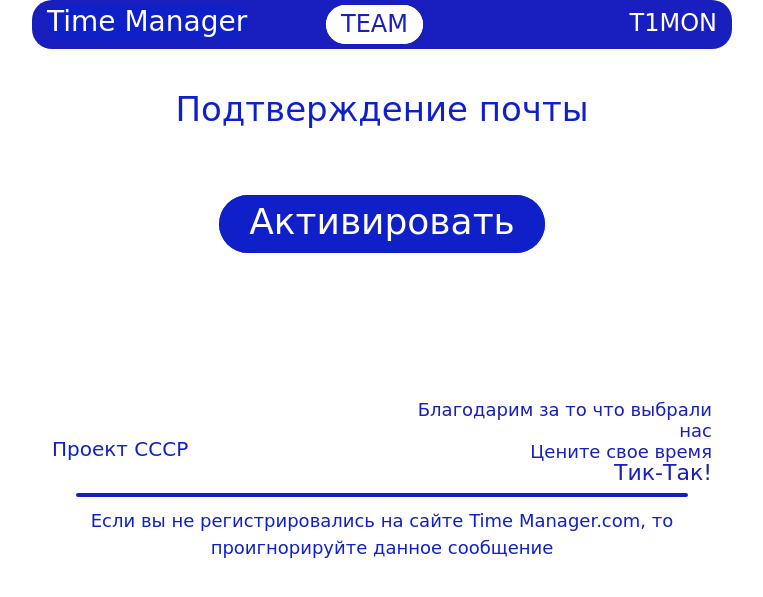
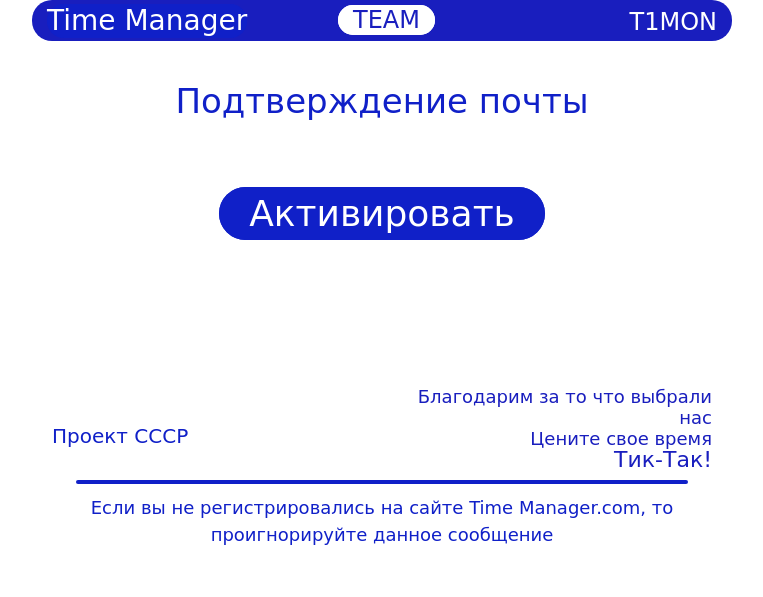
Before and after one commit to Attilene/TimeManager, a Flask app: template templates/mail.html in a window 1280 px wide. Shown: the top 597 px of the page, without its empty margins (258-1021 px from the left). Run offline with Flask 2, Linux system fonts and the light colour scheme; the template is opened without the code that fills it, so the values that code supplies are empty.

Commit message:
Шаблон почты

```diff
--- a/styles/about.css
+++ b/styles/about.css
@@ -31,6 +31,7 @@
     height: 60px;
     justify-self: center;
     border-radius: 30px;
+    mso-margin: 5%
 }
 
 #dev_head:hover {transform: scale(1.05)}
@@ -48,13 +49,13 @@
     padding: 0;
     height: 60px;
     border-radius: 30px;
-    mso-grid-top: 30px;
+    mso-margin: 5%
 }
 
 .card_head:hover {transform: scale(1.1)}
 #developers .card {
     padding: 0 10px 50px 10px;
-    mso-grid-top: 30px;
+    mso-margin: 5%
 }
 #developers .card p {margin: 10px}
 #developers .card p:hover {transform: scale(1.2)}
--- a/templates/mail.html
+++ b/templates/mail.html
@@ -1,5 +1,5 @@
 <!DOCTYPE html PUBLIC "-//W3C//DTD XHTML 1.0 Transitional//EN" "http://www.w3.org/TR/xhtml1/DTD/xhtml1-transitional.dtd">
-<html style="width:100%;font-family:'comic sans ms', 'marker felt-thin', arial, sans-serif;-webkit-text-size-adjust:100%;-ms-text-size-adjust:100%;padding:0;Margin:0;">
+<html style='width:100%;font-family: "Comfortaa", "Comic Sans MS", sans-serif;-webkit-text-size-adjust:100%;-ms-text-size-adjust:100%;padding:0;Margin:0;'>
  <head>
   <meta charset="UTF-8">
   <meta content="width=device-width, initial-scale=1" name="viewport">
@@ -7,6 +7,24 @@
   <meta http-equiv="X-UA-Compatible" content="IE=edge">
   <meta content="telephone=no" name="format-detection">
   <title></title>
+     <!-- Web Font / @font-face : BEGIN -->
+    <!-- NOTE: If web fonts are not required, lines 9 - 26 can be safely removed. -->
+
+    <!-- Desktop Outlook chokes on web font references and defaults to Times New Roman, so we force a safe fallback font. -->
+    <!--[if mso]>
+        <style>
+            * {
+                font-family: "Comfortaa", "Comic Sans MS", sans-serif;
+            }
+        </style>
+    <![endif]-->
+
+    <!-- All other clients get the webfont reference; some will render the font and others will silently fail to the fallbacks. More on that here: http://stylecampaign.com/blog/2015/02/webfont-support-in-email/ -->
+    <!--[if !mso]><!-->
+        <!-- insert web font reference, eg: <link href='https://fonts.googleapis.com/css?family=Roboto:400,700' rel='stylesheet' type='text/css'> -->
+    <!--<![endif]-->
+
+  <!-- Web Font / @font-face : END -->
   <!--[if (mso 16)]>
     <style type="text/css">
     a {text-decoration: none;}
@@ -52,7 +70,7 @@
 }
 </style>
  </head>
- <body style="width:100%;font-family:'comic sans ms', 'marker felt-thin', arial, sans-serif;-webkit-text-size-adjust:100%;-ms-text-size-adjust:100%;padding:0;Margin:0;">
+ <body style="width:100%;font-family: inherit;-webkit-text-size-adjust:100%;-ms-text-size-adjust:100%;padding:0;Margin:0;">
   <span style="display:none !important;font-size:0px;line-height:0;color:#FFFFFF;visibility:hidden;opacity:0;height:0;width:0;mso-hide:all;">СКРЫТЫЙ ТЕКСТ</span>
   <div class="es-wrapper-color" style="background-color:#FFFFFF;">
    <!--[if gte mso 9]>
@@ -68,55 +86,55 @@
           <td align="center" bgcolor="transparent" style="padding:0;Margin:0;background-color:transparent;">
            <table bgcolor="#FFFFFF" class="es-header-body" align="center" cellpadding="0" cellspacing="0" width="700" style="mso-table-lspace:0pt;mso-table-rspace:0pt;border-collapse:collapse;border-spacing:0px;background-color:transparent;">
              <tr style="border-collapse:collapse;">
-              <td style="padding:0;Margin:0;padding-bottom:5px;padding-right:15px;background-color:#191EBE;border-radius:20px;" bgcolor="#191ebe" align="left">
+              <td style="padding:0;Margin:0;padding-bottom:0px;padding-right:15px;background-color:#191EBE;border-radius:20px;" bgcolor="#191ebe" align="left">
                <!--[if mso]><table width="685" cellpadding="0" cellspacing="0"><tr><td width="243" valign="top"><![endif]-->
                <table cellpadding="0" cellspacing="0" class="es-left" align="left" style="mso-table-lspace:0pt;mso-table-rspace:0pt;border-collapse:collapse;border-spacing:0px;float:left;">
                  <tr style="border-collapse:collapse;">
-                  <td width="218" class="es-m-p0r es-m-p20b" align="center" style="padding:0;Margin:0;">
+                  <td width="230" class="es-m-p0r es-m-p20b" align="center" style="padding:0;Margin:0;">
                    <table cellpadding="0" cellspacing="0" width="100%" role="presentation" style="mso-table-lspace:0pt;mso-table-rspace:0pt;border-collapse:collapse;border-spacing:0px;">
                      <tr style="border-collapse:collapse;">
-                      <td align="left" class="es-m-txt-l" style="padding:0;Margin:0;padding-top:5px;padding-left:15px;">
+                      <td align="left" class="es-m-txt-l" style="padding:0;Margin:0;padding-top:4px;padding-left:15px; padding-bottom: 3px">
                        <!--[if mso]><a href="http://127.0.0.1:5000/" target="_blank">
 	<v:roundrect xmlns:v="urn:schemas-microsoft-com:vml" xmlns:w="urn:schemas-microsoft-com:office:word" stripoVmlButton href="http://127.0.0.1:5000/"
                 style="height:58px;v-text-anchor:middle;width:185px;" arcsize="172%" stroke="f" fillcolor="#1020c8">
 		<w:anchorlock></w:anchorlock>
-		<center style='color:#ffffff;font-family:"comic sans ms", "marker felt-thin", arial, sans-serif;font-size:18px;font-weight:400;'>Time Manager</center>
+		<center style='color:#ffffff;font-family:inherit; font-size:18px;font-weight:600;'>Time Manager</center>
 	</v:roundrect></a>
 <![endif]-->
-                       <!--[if !mso]><!-- --><span class="msohide es-button-border" style="border-style:solid;border-color:#2CB543;background:#1020C8;border-width:0px;display:inline-block;border-radius:100px;width:auto;mso-hide:all;"><a href="http://127.0.0.1:5000/" class="es-button" target="_blank" style="mso-style-priority:100 !important;text-decoration:none;-webkit-text-size-adjust:none;-ms-text-size-adjust:none;mso-line-height-rule:exactly;font-size:28px;font-family:'comic sans ms', 'marker felt-thin', arial, sans-serif;color:#FFFFFF;border-style:solid;border-color:#1020C8;border-width:0px;display:inline-block;background:#1020C8;border-radius:100px;font-weight:normal;font-style:normal;line-height:34px;width:auto;text-align:left;">Time Manager</a></span>
+                       <!--[if !mso]><!-- --><span class="msohide es-button-border" style="border-style:solid;border-color:#2CB543;background:#1020C8;border-width:0px;display:inline-block;border-radius:100px;width:auto;mso-hide:all;"><a href="http://127.0.0.1:5000/" class="es-button" target="_blank" style="mso-style-priority:100 !important;text-decoration:none;-webkit-text-size-adjust:none;-ms-text-size-adjust:none;mso-line-height-rule:exactly;font-size:28px;font-family: inherit;color:#FFFFFF;border-style:solid;border-color:#1020C8;border-width:0px;display:inline-block;background:#1020C8;border-radius:100px;font-weight:normal;font-style:normal;line-height:34px;width:auto;text-align:left;">Time Manager</a></span>
                        <!--<![endif]--></td>
                      </tr>
                    </table></td>
                   <td class="es-hidden" width="25" style="padding:0;Margin:0;"></td>
                  </tr>
                </table>
-               <!--[if mso]></td><td width="199" valign="top"><![endif]-->
+               <!--[if mso]></td><td width="223" valign="top"><![endif]-->
                <table cellpadding="0" cellspacing="0" class="es-left" align="left" style="mso-table-lspace:0pt;mso-table-rspace:0pt;border-collapse:collapse;border-spacing:0px;float:left;">
                  <tr style="border-collapse:collapse;">
-                  <td width="199" align="left" class="es-m-p20b" style="padding:0;Margin:0;">
+                  <td width="199" align="left" class="es-m-p20b" style="padding:0;Margin:0; padding-top: 5px">
                    <table cellpadding="0" cellspacing="0" width="100%" role="presentation" style="mso-table-lspace:0pt;mso-table-rspace:0pt;border-collapse:collapse;border-spacing:0px;">
                      <tr style="border-collapse:collapse;">
-                      <td align="center" style="padding:0;Margin:0;padding-top:5px;">
+                      <td align="center" style="padding:0;Margin:0">
                        <!--[if mso]><a href="http://127.0.0.1:5000/" target="_blank">
 	<v:roundrect xmlns:v="urn:schemas-microsoft-com:vml" xmlns:w="urn:schemas-microsoft-com:office:word" stripoVmlButton href="http://127.0.0.1:5000/"
                 style="height:53px;v-text-anchor:middle;width:101px;" arcsize="189%" stroke="f" fillcolor="#ffffff">
 		<w:anchorlock></w:anchorlock>
-		<center style='color:#191ebe;font-family:"comic sans ms", "marker felt-thin", arial, sans-serif;font-size:18px;font-weight:400;'>TEAM</center>
+		<center style='color:#191ebe;font-family:inherit;font-size:18px;font-weight:400;'>TEAM</center>
 	</v:roundrect></a>
 <![endif]-->
-                       <!--[if !mso]><!-- --><span class="msohide es-button-border" style="border-style:solid;border-color:#2CB543;background:#FFFFFF;border-width:0px;display:inline-block;border-radius:100px;width:auto;mso-hide:all;"><a href="http://127.0.0.1:5000/" class="es-button" target="_blank" style="mso-style-priority:100 !important;text-decoration:none;-webkit-text-size-adjust:none;-ms-text-size-adjust:none;mso-line-height-rule:exactly;font-size:24px;font-family:'comic sans ms', 'marker felt-thin', arial, sans-serif;color:#191EBE;border-style:solid;border-color:#FFFFFF;border-width:5px 15px;display:inline-block;background:#FFFFFF;border-radius:100px;font-weight:normal;font-style:normal;line-height:29px;width:auto;text-align:center;">TEAM</a></span>
+                       <!--[if !mso]><!-- --><span class="msohide es-button-border" style="border-style:solid;border-color:#2CB543;background:#FFFFFF;border-width:0px;display:inline-block;border-radius:100px;width:auto;mso-hide:all;"><a href="http://127.0.0.1:5000/" class="es-button" target="_blank" style="mso-style-priority:100 !important;text-decoration:none;-webkit-text-size-adjust:none;-ms-text-size-adjust:none;mso-line-height-rule:exactly;font-size:24px;font-family:inherit;color:#191EBE;border-style:solid;border-color:#FFFFFF;border-width:5px 15px;display:inline-block;background:#FFFFFF;border-radius:100px;font-weight:normal;font-style:normal;line-height:20px;width:auto;text-align:center;">TEAM</a></span>
                        <!--<![endif]--></td>
                      </tr>
                    </table></td>
                  </tr>
                </table>
-               <!--[if mso]></td><td width="25"></td><td width="218" valign="top"><![endif]-->
+               <!--[if mso]></td><td width="25"></td><td width="230" valign="top"><![endif]-->
                <table cellpadding="0" cellspacing="0" class="es-right" align="right" style="mso-table-lspace:0pt;mso-table-rspace:0pt;border-collapse:collapse;border-spacing:0px;float:right;">
                  <tr style="border-collapse:collapse;">
                   <td width="218" align="left" style="padding:0;Margin:0;">
                    <table cellpadding="0" cellspacing="0" width="100%" role="presentation" style="mso-table-lspace:0pt;mso-table-rspace:0pt;border-collapse:collapse;border-spacing:0px;">
                      <tr style="border-collapse:collapse;">
-                      <td align="right" style="padding:0;Margin:0;padding-top:5px;"><p style="Margin:0;-webkit-text-size-adjust:none;-ms-text-size-adjust:none;mso-line-height-rule:exactly;font-size:24px;line-height:36px;font-family:'comic sans ms', 'marker felt-thin', arial, sans-serif;color:#FFFFFF;">T1MON</p></td>
+                      <td align="right" style="padding:0;Margin:0;padding-top:7px;"><p style="Margin:0;-webkit-text-size-adjust:none;-ms-text-size-adjust:none;mso-line-height-rule:exactly;font-size:24px;line-height:30px;font-family:inherit;color:#FFFFFF;">T1MON</p></td>
                      </tr>
                    </table></td>
                  </tr>
@@ -137,7 +155,7 @@
                   <td width="660" align="center" valign="top" style="padding:0;Margin:0;">
                    <table cellpadding="0" cellspacing="0" width="100%" role="presentation" style="mso-table-lspace:0pt;mso-table-rspace:0pt;border-collapse:collapse;border-spacing:0px;">
                      <tr style="border-collapse:collapse;">
-                      <td align="center" style="padding:15px;Margin:0;"><p style="Margin:0;-webkit-text-size-adjust:none;-ms-text-size-adjust:none;mso-line-height-rule:exactly;font-size:34px;line-height:51px;font-family:'comic sans ms', 'marker felt-thin', arial, sans-serif;color:#1020C8;">Подтверждение почты</p></td>
+                      <td align="center" style="padding:15px;Margin:0;"><p style="Margin:0;-webkit-text-size-adjust:none;-ms-text-size-adjust:none;mso-line-height-rule:exactly;font-size:34px;line-height:51px;font-family:inherit;color:#1020C8;">Подтверждение почты</p></td>
                      </tr>
                    </table></td>
                  </tr>
@@ -155,10 +173,10 @@
 	<v:roundrect xmlns:v="urn:schemas-microsoft-com:vml" xmlns:w="urn:schemas-microsoft-com:office:word" stripoVmlButton href="https://T!MONNNNNN"
                 style="height:68px;v-text-anchor:middle;width:297px;" arcsize="147%" stroke="f" fillcolor="#1020c8">
 		<w:anchorlock></w:anchorlock>
-		<center style='color:#ffffff;font-family:"comic sans ms", "marker felt-thin", arial, sans-serif;font-size:18px;font-weight:400;'>Активировать</center>
+		<center style='color:#ffffff;font-family:inherit;font-size:18px;font-weight:400;'>Активировать</center>
 	</v:roundrect></a>
 <![endif]-->
-                       <!--[if !mso]><!-- --><span class="msohide es-button-border" style="border-style:solid;border-color:#2CB543;background:#1020C8;border-width:0px;display:inline-block;border-radius:100px;width:auto;mso-hide:all;"><a href="https://T!MONNNNNN" class="es-button" target="_blank" style="mso-style-priority:100 !important;text-decoration:none;-webkit-text-size-adjust:none;-ms-text-size-adjust:none;mso-line-height-rule:exactly;font-size:36px;font-family:'comic sans ms', 'marker felt-thin', arial, sans-serif;color:#FFFFFF;border-style:solid;border-color:#1020C8;border-width:5px 30px 10px;display:inline-block;background:#1020C8;border-radius:100px;font-weight:normal;font-style:normal;line-height:43px;width:auto;text-align:center;">Активировать</a></span>
+                       <!--[if !mso]><!-- --><span class="msohide es-button-border" style="border-style:solid;border-color:#2CB543;background:#1020C8;border-width:0px;display:inline-block;border-radius:100px;width:auto;mso-hide:all;"><a href="https://T!MONNNNNN" class="es-button" target="_blank" style="mso-style-priority:100 !important;text-decoration:none;-webkit-text-size-adjust:none;-ms-text-size-adjust:none;mso-line-height-rule:exactly;font-size:36px;font-family:inherit;color:#FFFFFF;border-style:solid;border-color:#1020C8;border-width:5px 30px 5px;display:inline-block;background:#1020C8;border-radius:100px;font-weight:normal;font-style:normal;line-height:43px;width:auto;text-align:center;">Активировать</a></span>
                        <!--<![endif]--></td>
                      </tr>
                    </table></td>
@@ -172,7 +190,7 @@
                   <td width="620" align="center" valign="top" style="padding:0;Margin:0;">
                    <table cellpadding="0" cellspacing="0" width="100%" role="presentation" style="mso-table-lspace:0pt;mso-table-rspace:0pt;border-collapse:collapse;border-spacing:0px;">
                      <tr style="border-collapse:collapse;">
-                      <td align="left" style="padding:0;Margin:0;"><p style="Margin:0;-webkit-text-size-adjust:none;-ms-text-size-adjust:none;mso-line-height-rule:exactly;font-size:14px;line-height:21px;font-family:'comic sans ms', 'marker felt-thin', arial, sans-serif;color:#333333;"><br></p></td>
+                      <td align="left" style="padding:0;Margin:0;"><p style="Margin:0;-webkit-text-size-adjust:none;-ms-text-size-adjust:none;mso-line-height-rule:exactly;font-size:14px;line-height:21px;font-family:inherit;color:#333333;"><br></p></td>
                      </tr>
                    </table></td>
                  </tr>
@@ -186,7 +204,7 @@
                   <td width="320" class="es-m-p20b" align="left" style="padding:0;Margin:0;">
                    <table cellpadding="0" cellspacing="0" width="100%" role="presentation" style="mso-table-lspace:0pt;mso-table-rspace:0pt;border-collapse:collapse;border-spacing:0px;">
                      <tr style="border-collapse:collapse;">
-                      <td align="left" style="padding:0;Margin:0;padding-top:5px;"><p style="Margin:0;-webkit-text-size-adjust:none;-ms-text-size-adjust:none;mso-line-height-rule:exactly;font-size:20px;line-height:30px;font-family:'comic sans ms', 'marker felt-thin', arial, sans-serif;color:#1020C8;"><br style="font-size:20px;">Проект СССР</p></td>
+                      <td align="left" style="padding:0;Margin:0;padding-top:5px;"><p style="Margin:0;-webkit-text-size-adjust:none;-ms-text-size-adjust:none;mso-line-height-rule:exactly;font-size:20px;line-height:30px;font-family:inherit;color:#1020C8;"><br style="font-size:20px;">Проект СССР</p></td>
                      </tr>
                    </table></td>
                  </tr>
@@ -197,7 +215,7 @@
                   <td width="320" align="left" style="padding:0;Margin:0;">
                    <table cellpadding="0" cellspacing="0" width="100%" role="presentation" style="mso-table-lspace:0pt;mso-table-rspace:0pt;border-collapse:collapse;border-spacing:0px;">
                      <tr style="border-collapse:collapse;">
-                      <td align="right" style="padding:0;Margin:0;"><p style="Margin:0;-webkit-text-size-adjust:none;-ms-text-size-adjust:none;mso-line-height-rule:exactly;font-size:14px;line-height:21px;font-family:'comic sans ms', 'marker felt-thin', arial, sans-serif;color:#191EBE;"><span style="font-size:18px;">Благодарим за то что выбрали нас<br>Цените свое время</span><br><span style="font-size:22px;">Тик-Так!</span></p></td>
+                      <td align="right" style="padding:0;Margin:0;"><p style="Margin:0;-webkit-text-size-adjust:none;-ms-text-size-adjust:none;mso-line-height-rule:exactly;font-size:14px;line-height:21px;font-family:inherit;color:#191EBE;"><span style="font-size:18px;">Благодарим за то что выбрали нас<br>Цените свое время</span><br><span style="font-size:22px;">Тик-Так!</span></p></td>
                      </tr>
                    </table></td>
                  </tr>
@@ -229,7 +247,7 @@
                   <td width="700" align="center" valign="top" style="padding:0;Margin:0;">
                    <table cellpadding="0" cellspacing="0" width="100%" role="presentation" style="mso-table-lspace:0pt;mso-table-rspace:0pt;border-collapse:collapse;border-spacing:0px;">
                      <tr style="border-collapse:collapse;">
-                      <td align="center" style="padding:0;Margin:0;"><p style="Margin:0;-webkit-text-size-adjust:none;-ms-text-size-adjust:none;mso-line-height-rule:exactly;font-size:18px;line-height:27px;font-family:'comic sans ms', 'marker felt-thin', arial, sans-serif;color:#1020C8;">Если вы не регистрировались на сайте Time Manager.com, то проигнорируйте данное сообщение</p></td>
+                      <td align="center" style="padding:0;Margin:0;"><p style="Margin:0;-webkit-text-size-adjust:none;-ms-text-size-adjust:none;mso-line-height-rule:exactly;font-size:18px;line-height:27px;font-family:inherit;color:#1020C8;">Если вы не регистрировались на сайте Time Manager.com, то проигнорируйте данное сообщение</p></td>
                      </tr>
                    </table></td>
                  </tr>
```
